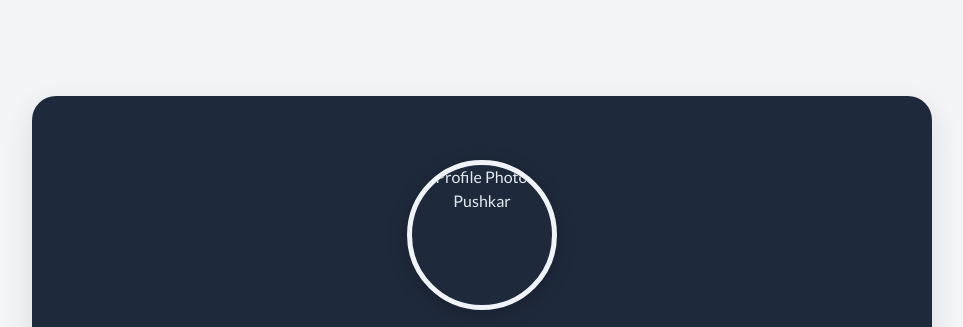
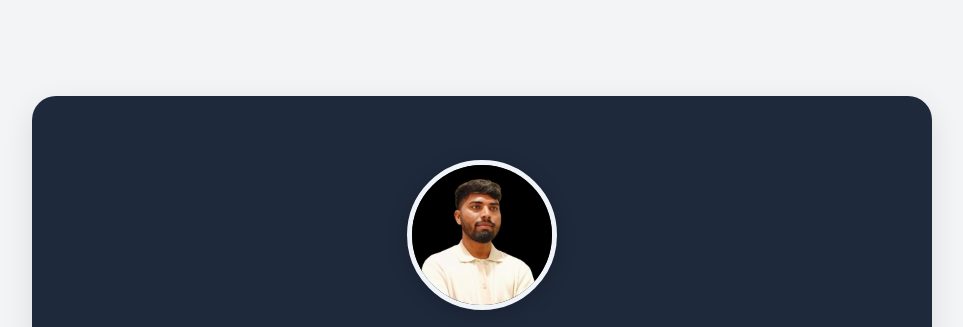
Before and after one commit to Alpushkar47iitb/portfolio, a plain HTML site: page index.html in a window 1280 px wide. Shown: the top 327 px of the page, without its empty margins (158-1121 px from the left). Drawn offline with nearby package versions, Linux system fonts and the light colour scheme.

Commit message:
Update index.html

```diff
--- a/index.html
+++ b/index.html
@@ -96,7 +96,7 @@
     <div class="resume-container">
         <!-- Header Section -->
         <header class="header-section text-center">
-            <img src="pskr.jpeg" alt="Profile Photo of Pushkar" class="profile-photo">
+            <img src="pskr.jpg" alt="Profile Photo of Pushkar" class="profile-photo">
             <h1 class="text-4xl sm:text-5xl font-extrabold text-white mb-2">Pushkar</h1>
             <p class="text-xl sm:text-2xl font-light text-blue-200">M.Sc. Physics</p>
             <p class="text-md sm:text-lg text-blue-300 mt-2">Indian Institute of Technology Bombay</p>
```
